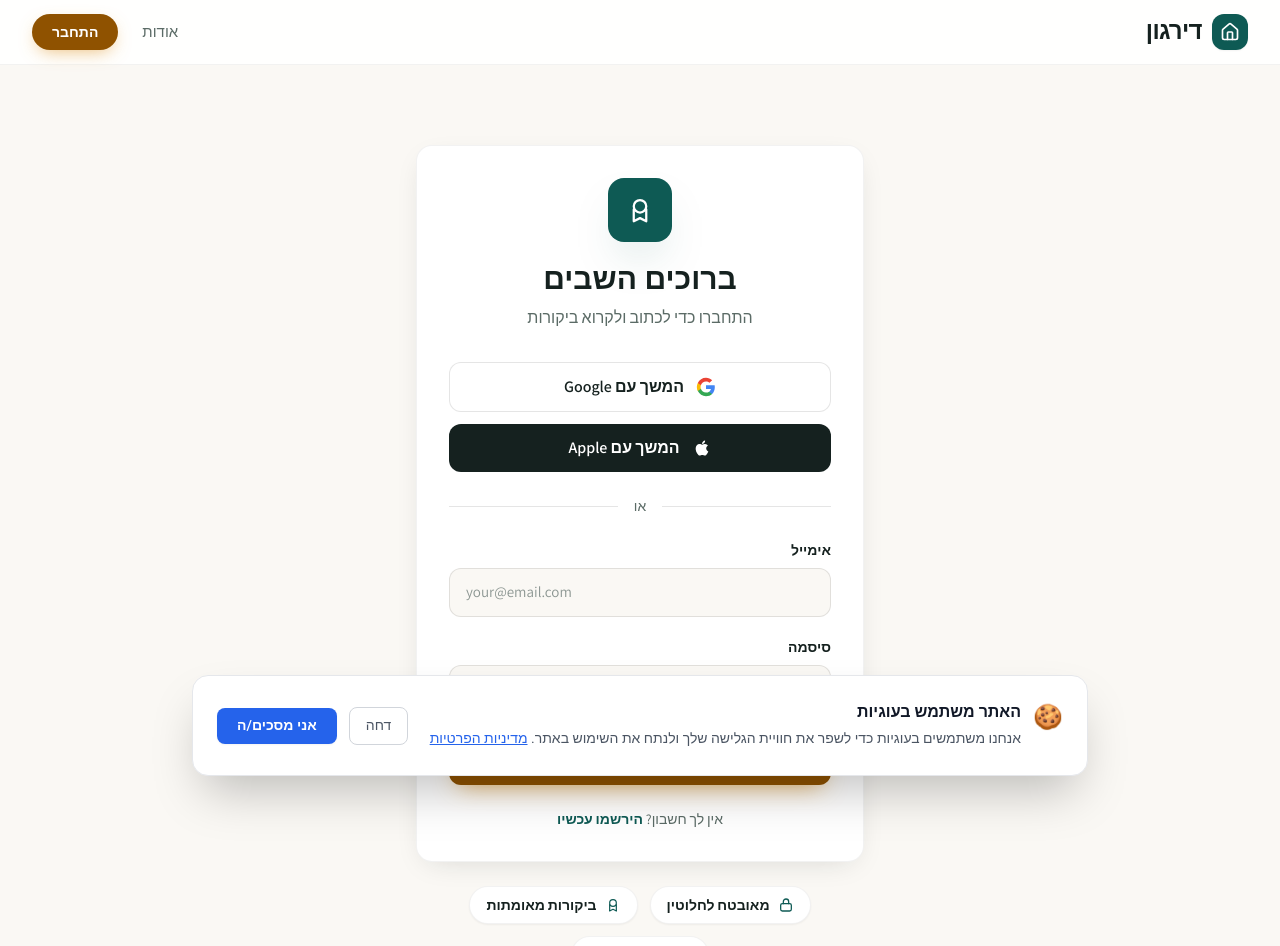
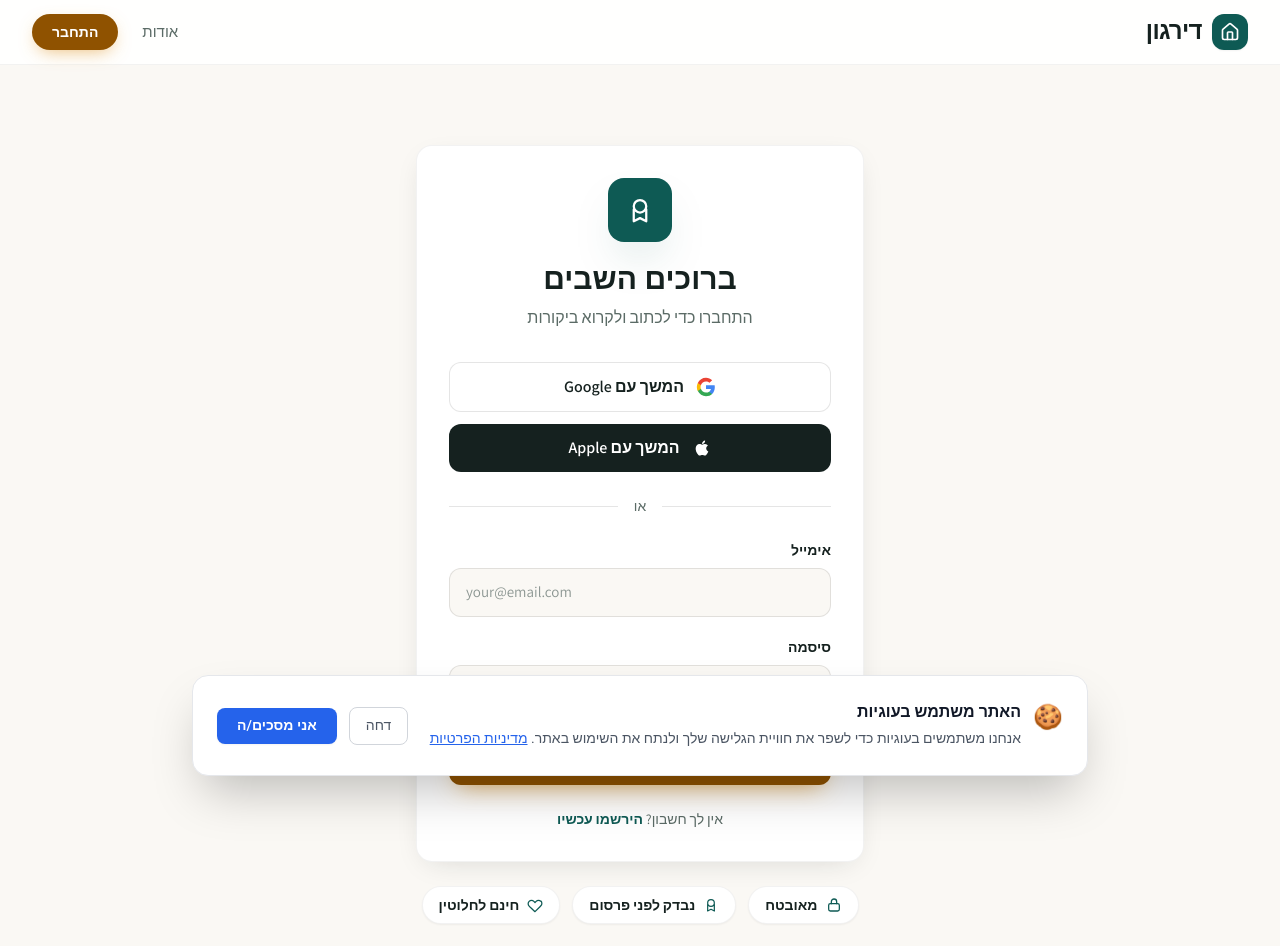
Before and after one commit to Shimon0091/RatemyApp, a React (Vite) app: page /login in a window 1280 px wide. Shown: the top 946 px of the page. Built offline with nearby package versions, Linux system fonts and the light colour scheme; no server answers; the database is empty.

Commit message:
fix(trust): remove residual 'ביקורות מאומתות' + 'מאובטח לחלוטין' over-claims on LoginPage

```diff
--- a/src/pages/LoginPage.jsx
+++ b/src/pages/LoginPage.jsx
@@ -142,8 +142,8 @@ export default function LoginPage() {
     'placeholder:text-muted/70 outline-none transition-colors focus:border-petrol focus:ring-2 focus:ring-petrol/20'
 
   const trustItems = [
-    { Icon: LineLock, label: 'מאובטח לחלוטין' },
-    { Icon: LineBadgeCheck, label: 'ביקורות מאומתות' },
+    { Icon: LineLock, label: 'מאובטח' },
+    { Icon: LineBadgeCheck, label: 'נבדק לפני פרסום' },
     { Icon: LineHeart, label: 'חינם לחלוטין' },
   ]
 
```
